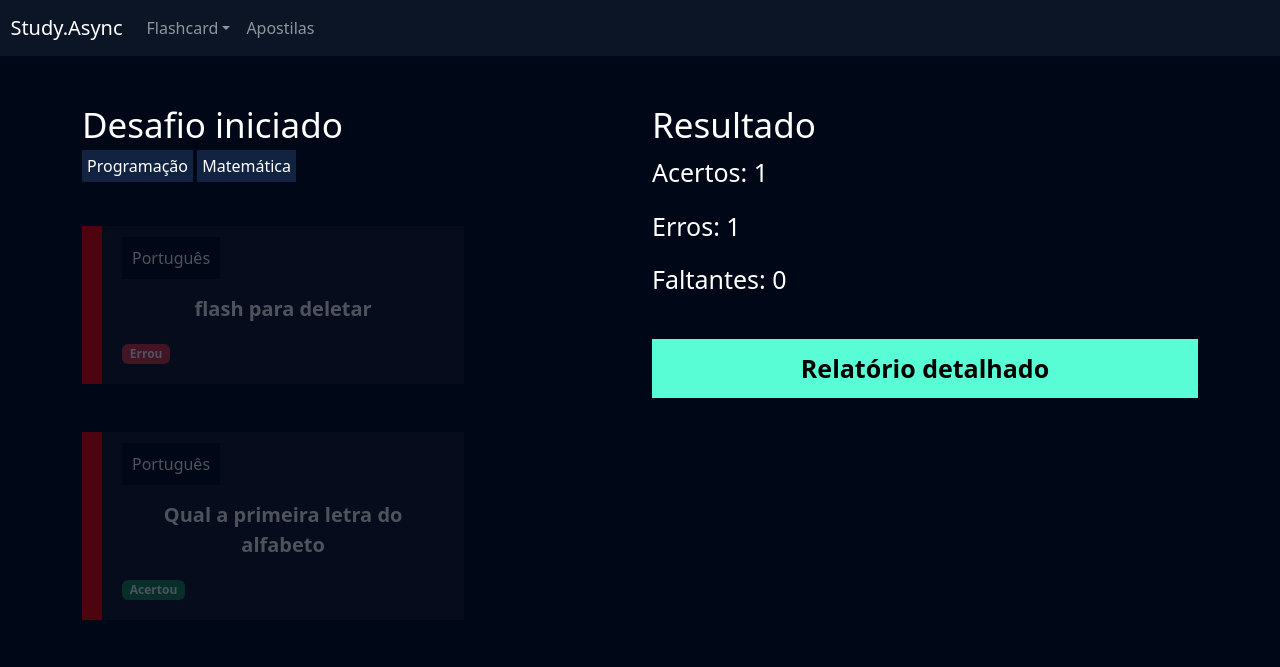
After one commit to glaucobatista/estude, a Django app: page /flashcard/desafio/2/ in a window 1280 px wide. The commit adds this page. Shown: the top 667 px of the page. Run offline with Django 5.2, Linux system fonts and the light colour scheme; a user stored in the database is signed in; data comes from the database, SQL or seed files in the repository; both versions use the stored data as it was after the commit.

Commit message:
add flashcard e desafio

```diff
--- a/flashcard/models.py
+++ b/flashcard/models.py
@@ -15,6 +15,33 @@ class Flashcard(models.Model):
     categoria = models.ForeignKey(Categoria, on_delete=models.DO_NOTHING)
     dificuldade = models.CharField(max_length=1, choices=DIFICULDADE_CHOICES)
 
+    def __str__(self):
+        return self.pergunta
+
+    @property
+    def css_dificuldade(self):
+        if self.dificuldade == 'F':
+            return 'flashcard-facil'
+        elif self.dificuldade == 'M':
+            return 'flashcard-medio'
+        elif self.dificuldade == 'D':
+            return 'flashcard-dificil'
+
+class FlashcardDesafio(models.Model):
+    flashcard = models.ForeignKey(Flashcard, on_delete=models.DO_NOTHING)
+    respondido = models.BooleanField(default=False)
+    acertou = models.BooleanField(default=False)
 
     def __str__(self):
-        return self.pergunta
+        return self.flashcard.pergunta
+
+class Desafio(models.Model):
+    user = models.ForeignKey(User, on_delete=models.DO_NOTHING)
+    titulo = models.CharField(max_length=100)
+    categoria = models.ManyToManyField(Categoria)
+    quantidade_perguntas = models.IntegerField()
+    dificuldade = models.CharField(max_length=1, choices=Flashcard.DIFICULDADE_CHOICES)
+    flashcards = models.ManyToManyField(FlashcardDesafio)
+
+    def __str__(self):
+        return self.titulo
--- /dev/null
+++ b/flashcard/templates/desafio.html
@@ -0,0 +1,72 @@
+{% extends "base.html" %}
+{% load static %}
+{% block 'cabecalho' %}
+ <link href="{% static 'usuarios/css/cadastro.css' %}" rel="stylesheet">
+ <link href="{% static 'flashcard/css/novo_flashcard.css' %}" rel="stylesheet">
+ <link href="{% static 'flashcard/css/iniciar_desafio.css' %}" rel="stylesheet">
+ <link href="{% static 'flashcard/css/desafio.css' %}" rel="stylesheet">
+ <link hrf='https://unpkg.com/boxicons@2.1.4/css/boxicons.min.css' rel='stylesheet'>
+{% endblock 'cabecalho' %}
+
+
+{% block 'conteudo' %}
+{% include "partials/header.html" %}
+
+ <div class="container">
+ <br>
+
+ <br>
+ <div class="row">
+ <div class="col-md">
+ <h3 class="fonte-secundaria" >Desafio iniciado</h3>
+ <span class="badge-categoria">Programação</span>
+ <span class="badge-categoria" >Matemática</span>
+ <br>
+ <br>
+ <br>
+ {% for flash in desafio.flashcards.all %}
+ <div class="box-new-flashcard {% if flash.respondido %}op2 {% endif %}">
+ <div class="flashcard {{flash.flashcard.css_dificuldade}}">
+ <div class="flashcard-categoria">
+ {{flash.flashcard.categoria}}
+ </div>
+<br>
+<br>
+
+<div class="flashcard-box-item" onclick="flip_card({{flash.id}})">
+ <p class="flashcard-item">{{flash.flashcard.pergunta}}</p>
+ </div>
+
+{% if not flash.respondido %}
+<div class="responder">
+ <a href="{% url 'responder_flashcard' flash.id %}?acertou=0&desafio_id={{desafio.id}}"><i class='bx bxs-x-square icone-vermelho'></i></a>
+ <a href="{% url 'responder_flashcard' flash.id %}?acertou=1&desafio_id={{desafio.id}}"><i class='bx bxs-check-square icone-verde' ></i></a>
+ </div>
+ {% else %}
+    {% if flash.acertou %}
+        <span class="badge bg-success">Acertou</span>
+    {% else %}
+        <span class="badge bg-danger">Errou</span>
+    {% endif %}
+ {% endif %}
+ </div>
+<div class="resposta-flashcard" id="{{flash.id}}">
+ {{flash.flashcard.resposta}}
+ </div>
+ </div>
+ <br>
+ <br>
+ {% endfor %}
+ </div>
+ <div class="col-md">
+ <h3 class="fonte-secundaria">Resultado</h3>
+ <p class="fonte-p">Acertos: {{acertos}}</p>
+ <p class="fonte-p">Erros: {{erros}}</p>
+ <p class="fonte-p">Faltantes: {{faltantes}}</p>
+ <br>
+ <a class="btn-cadastro btn-desafio" href="">Relatório detalhado</a>
+ </div>
+ </div>
+ </div>
+ <script src="{% static 'flashcard/js/flashcard.js' %}"></script>
+{% endblock 'conteudo' %}
--- a/flashcard/urls.py
+++ b/flashcard/urls.py
@@ -2,5 +2,11 @@ from django.urls import path
 from . import views
 
 urlpatterns = [
-    path('novo_flashcard', views.novo_flashcard, name='novo_flashcard')
+    path('novo_flashcard', views.novo_flashcard, name='novo_flashcard'),
+    path('deletar_flashcard/<int:id>', views.deletar_flashcard, name='deletar_flashcard'),
+    path('iniciar_desafio/', views.iniciar_desafio, name='iniciar_desafio'),
+    path('listar_desafio', views.listar_desafio, name='listar_desafio'),
+    path('desafio/<int:id>/', views.desafio, name='desafio'),
+    path('responder_flashcard/<int:id>/', views.responder_flashcard, name='responder_flashcard'),
+    # path('relatorio/<int:id>/', views.relatorio, name='relatorio'),
 ]
--- a/flashcard/views.py
+++ b/flashcard/views.py
@@ -1,5 +1,5 @@
-from django.shortcuts import render, redirect
-from .models import Categoria, Flashcard
+from django.shortcuts import render, redirect, Http404
+from .models import Categoria, Flashcard, Desafio, FlashcardDesafio
 from django.contrib import messages
 from django.contrib.messages import constants
 
@@ -46,3 +46,93 @@ def novo_flashcard(request):
             request, constants.SUCCESS, 'Flashcard criado com sucesso'
         )
         return redirect('/flashcard/novo_flashcard')
+
+def deletar_flashcard(request, id):
+
+    usuario = request.user
+    flashcard = Flashcard.objects.get(id=id)
+    print("user flashcard",flashcard.user)
+    print("usuario logado",usuario)
+
+    if flashcard.user == usuario:
+        flashcard.delete()
+        messages.add_message(
+            request, constants.SUCCESS, 'Flashcard deletado com sucesso!'
+        )
+    else:
+        messages.add_message(
+            request, constants.ERROR, 'Você não tem permissão de excluir!'
+        )
+
+    return redirect('/flashcard/novo_flashcard')
+
+def iniciar_desafio(request):
+    categorias = Categoria.objects.all()
+    dificuldades = Flashcard.DIFICULDADE_CHOICES
+    if request.method == 'GET':
+        return render(request,'iniciar_desafio.html', {'categorias':categorias, 'dificuldades':dificuldades})
+    elif request.method == 'POST':
+        titulo = request.POST.get('titulo')
+        categorias = request.POST.getlist('categoria')
+        dificuldade = request.POST.get('dificuldade')
+        qtd_perguntas = request.POST.get('qtd_perguntas')
+
+        desafio = Desafio(user=request.user,
+                          titulo=titulo,
+                          quantidade_perguntas=qtd_perguntas,
+                          dificuldade=dificuldade,)
+        desafio.save()
+        desafio.categoria.add(*categorias)
+        flashcards = (Flashcard.objects.filter(user=request.user)
+                      .filter(dificuldade=dificuldade)
+                      .filter(categoria_id__in=categorias)
+                      .order_by('?')
+                      )
+        if flashcards.count() < int(qtd_perguntas):
+            #add msg depois
+            return redirect('/flashcard/iniciar_desafio/')
+
+        flashcards = flashcards[: int(qtd_perguntas)]
+
+        for f in flashcards:
+            flashcard_desafio = FlashcardDesafio(flashcard=f,)
+            flashcard_desafio.save()
+            desafio.flashcards.add(flashcard_desafio)
+
+        desafio.save()
+
+        return redirect(f'/flashcard/desafio/{desafio.id}')
+
+def listar_desafio(request):
+    desafios = Desafio.objects.filter(user=request.user)
+    print(desafios)
+    return render(request,'listar_desafio.html',{'desafios': desafios,},
+ )
+
+def desafio(request, id):
+    desafio = Desafio.objects.get(id=id)
+    if not desafio.user == request.user:
+        return Http404()
+    if request.method == 'GET':
+        acertos = desafio.flashcards.filter(respondido=True).filter(acertou=True).count()
+        erros = desafio.flashcards.filter(respondido=True).filter(acertou=False).count()
+        faltantes = desafio.flashcards.filter(respondido=False).count()
+        return render(
+            request,
+            'desafio.html',
+            {'desafio': desafio,
+            'acertos': acertos,
+            'erros': erros,
+            'faltantes': faltantes,},
+            )
+
+def responder_flashcard(request, id):
+    flashcard_desafio = FlashcardDesafio.objects.get(id=id)
+    acertou = request.GET.get('acertou')
+    desafio_id = request.GET.get('desafio_id')
+    if not flashcard_desafio.flashcard.user == request.user:
+        raise Http404()
+    flashcard_desafio.respondido = True
+    flashcard_desafio.acertou = True if acertou == '1' else False
+    flashcard_desafio.save()
+    return redirect(f'/flashcard/desafio/{desafio_id}/')
--- a/study_async/urls.py
+++ b/study_async/urls.py
@@ -4,5 +4,5 @@ from django.urls import path, include
 urlpatterns = [
     path('admin/', admin.site.urls),
     path('usuarios/', include('usuarios.urls')),
-    path('flashcard/', include('flashcard.urls'))
+    path('flashcard/', include('flashcard.urls')),
 ]
--- /dev/null
+++ b/templates/partials/header.html
@@ -0,0 +1,25 @@
+<nav style="background-color: var(--main-color)" class="navbar navbar-expand-lg navbar-dark">
+  <a class="navbar-brand" href="#">&nbsp&nbspStudy.Async</a>
+  <button class="navbar-toggler" type="button" data-toggle="collapse" data-target="#navbarNav" aria-controls="navbarNav" aria-expanded="false" aria-label="Toggle navigation"><span class="navbar-toggler-icon"></span></button>
+  <div class="collapse navbar-collapse" id="navbarNav">
+    <ul class="navbar-nav">
+      <li class="nav-item dropdown">
+        <a class="nav-link dropdown-toggle" href="#" id="navbarDropdown" role="button" data-bs-toggle="dropdown" aria-expanded="false">Flashcard</a>
+        <ul class="dropdown-menu" aria-labelledby="navbarDropdown">
+          <li>
+            <a class="dropdown-item" href="{% url 'novo_flashcard' %}">Criar flashcard</a>
+          </li>
+          <li>
+            <a class="dropdown-item" href="{% url 'iniciar_desafio' %}">Iniciar desafio</a>
+          </li>
+          <li>
+            <a class="dropdown-item" href="{% url 'listar_desafio' %}">Listar desafio</a>
+          </li>
+        </ul>
+      </li>
+      <li class="nav-item">
+        <a class="nav-link" href="">Apostilas</a>
+      </li>
+    </ul>
+  </div>
+</nav>
--- /dev/null
+++ b/templates/static/flashcard/css/desafio.css
@@ -0,0 +1,51 @@
+.badge-categoria{
+    padding: 5px;
+    background-color: #122342;
+
+   }
+   .box-new-flashcard{
+    margin: 0;
+   }
+   .icone-vermelho{
+    color:red;
+    font-size: 30px;
+   }
+   .icone-verde{
+    color:green;
+    font-size: 30px;
+   }
+   .op2{
+    opacity: .3;
+   }
+   .fonte-p{
+    font-size: 25px;
+   }
+   .btn-desafio{
+    width: 100% !important;
+    color: black;
+    text-decoration: none;
+    display: block;
+    text-align: center;
+    font-size: 25px;
+   }
+   .box-listar{
+
+    background-color: #0b1526;
+    padding: 20px;
+   }
+   table{
+    width: 100%;
+    padding: 20px;
+    text-align: center;
+   }
+   .linha{
+    height: 40px;
+    background-color: var(--dark-color);
+    padding: 20px;
+   }
+   td, th{
+    padding: 20px;
+   }
+   tr{
+    background-color: var(--main-color);
+   }
--- /dev/null
+++ b/templates/static/flashcard/css/iniciar_desafio.css
@@ -0,0 +1,10 @@
+fonte-principal{
+    font-weight: bold;
+    font-size: 60px;
+   }
+   .fonte-secundaria{
+    font-size: 35px;
+   }
+   .ctx{
+    text-align: center;
+   }
--- /dev/null
+++ b/templates/static/flashcard/js/flashcard.js
@@ -0,0 +1,8 @@
+function flip_card(id){
+    card = document.getElementById(id)
+    if (card.style.display == 'none' || card.style.display == ''){
+        card.style.display = 'block'
+    }else{
+        card.style.display = 'none'
+    }
+}
```
Also changed, not shown: flashcard/admin.py (+7 -2 lines), flashcard/templates/iniciar_desafio.html (added, +54 -0 lines), flashcard/templates/listar_desafio.html (added, +62 -0 lines), flashcard/templates/novo_flashcard.html (+7 -3 lines), db.sqlite3, flashcard/migrations/0003_flashcarddesafio_desafio.py (added).
